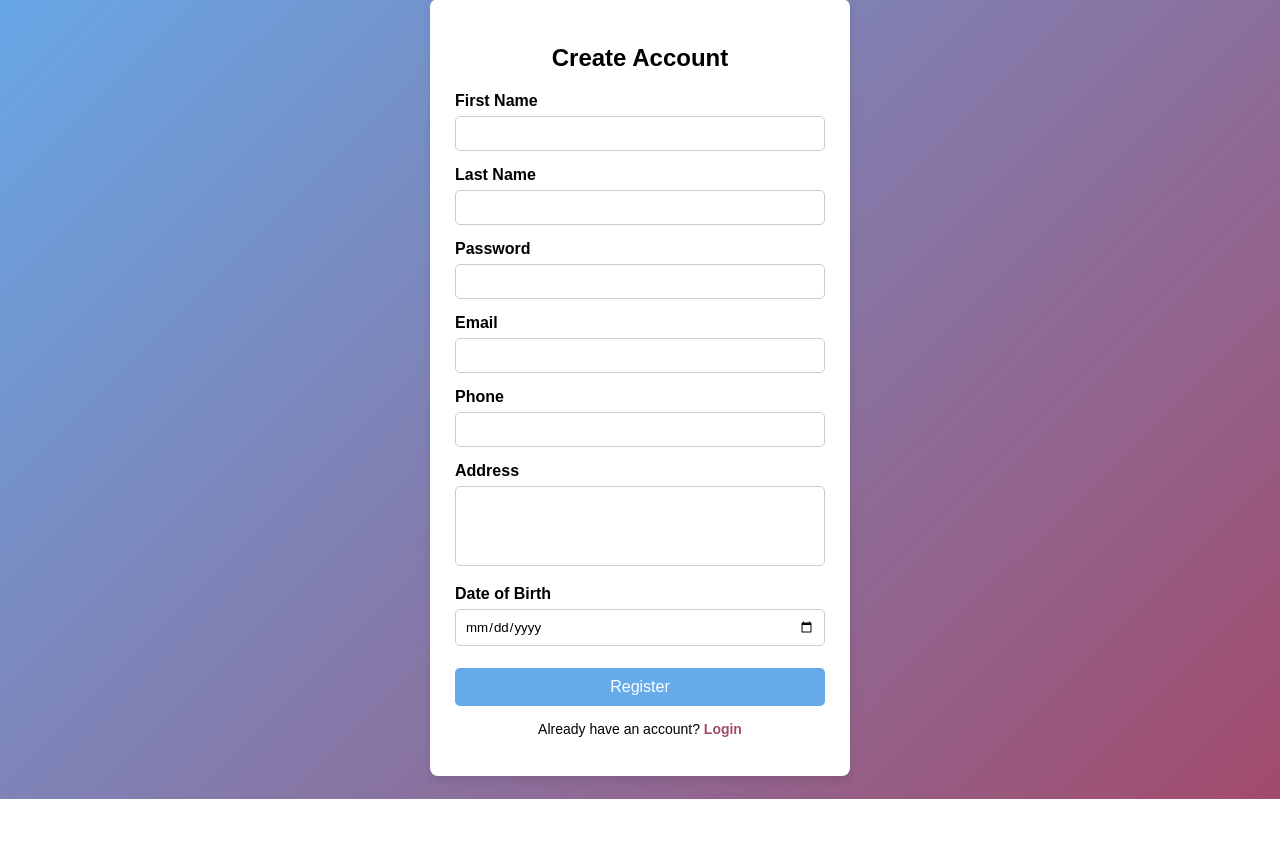
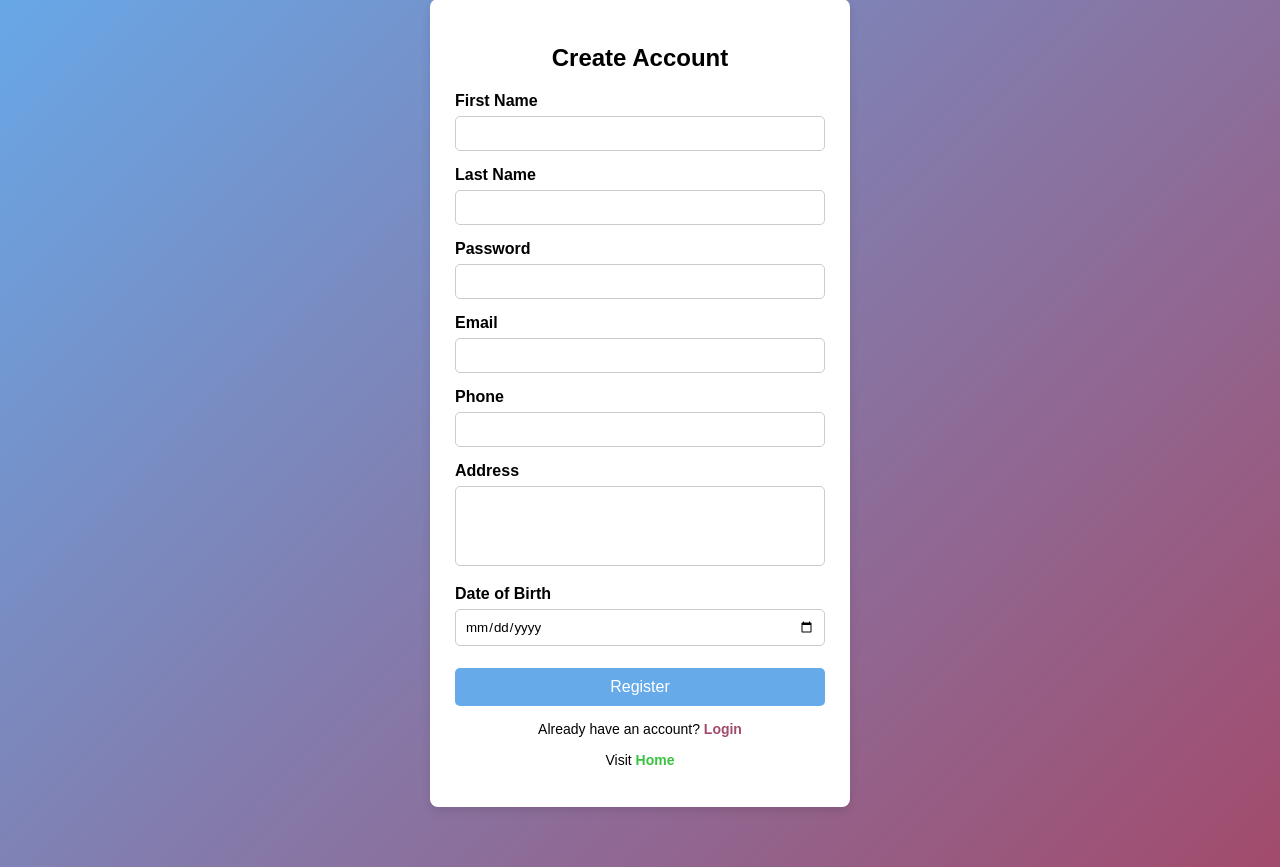
Before and after one commit to Shafin98/Blog-Project, a Django app: page /register/ in a window 1280 px wide. Shown: the part 61-928 px from the top of the page. Before the commit the page ends 860 px from the top, so only its background shows below. Run offline with Django 5.2, Linux system fonts and the light colour scheme.

Commit message:
style: minor changes

```diff
--- a/blog/blogapp/templates/auth/register.html
+++ b/blog/blogapp/templates/auth/register.html
@@ -79,6 +79,22 @@
             text-decoration: underline;
         }
 
+        .login-text-home{
+            text-align: center;
+            margin-top: 15px;
+            font-size: 14px;
+        }
+
+        .login-text-home a {
+            color: rgb(56, 196, 63);
+            text-decoration: none;
+            font-weight: bolder;
+        }
+
+        .login-text-home a:hover {
+            text-decoration: underline;
+        }
+
     </style>
 </head>
 <body>
@@ -118,6 +134,10 @@
             Already have an account?
             <a href="{% url 'login' %}">Login</a>
         </p>
+        <p class="login-text-home">
+            Visit
+            <a href="{% url 'home' %}">Home</a>
+        </p>
 
     </form>
 </div>
```
Also changed, not shown: blog/db.sqlite3.
